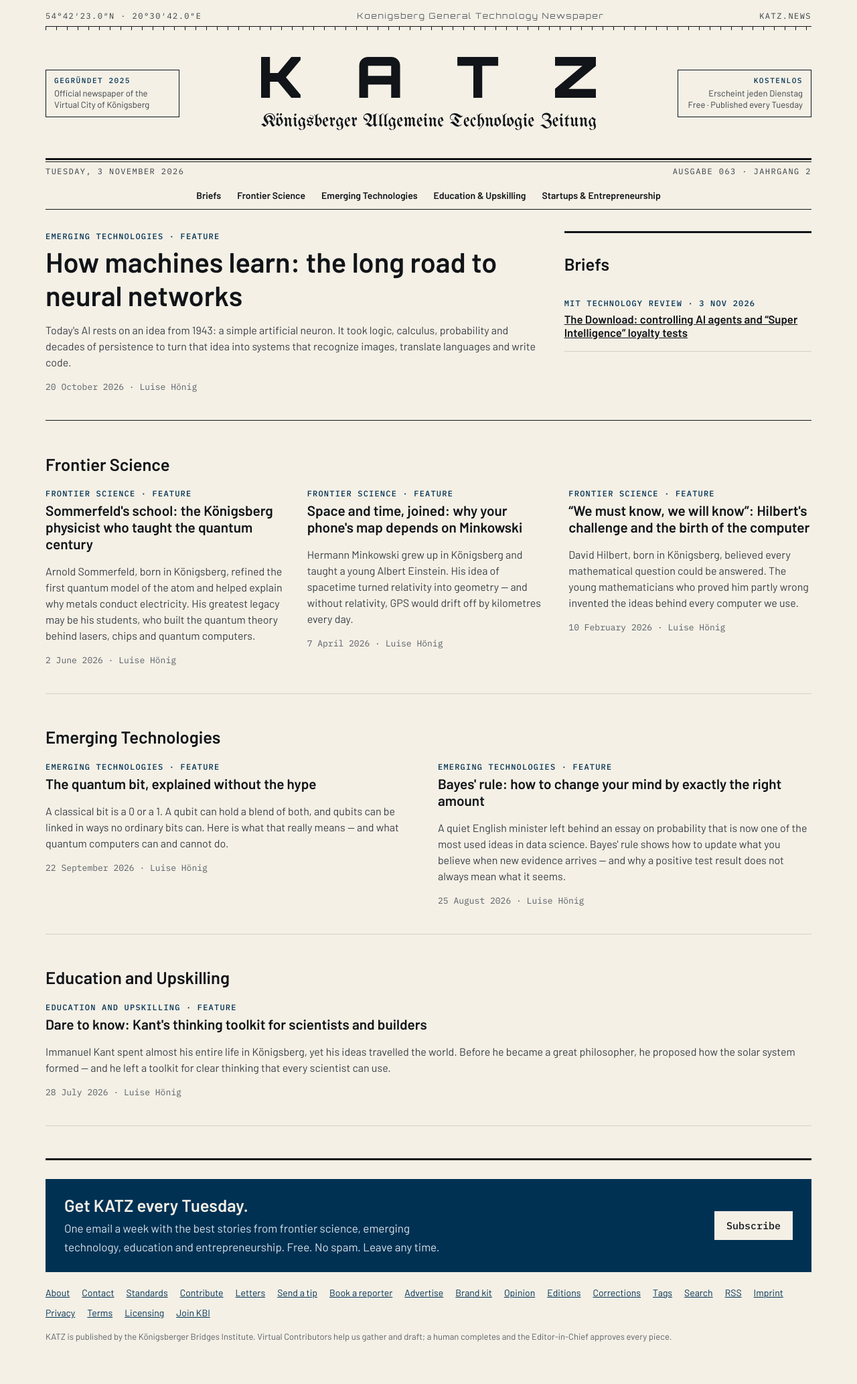
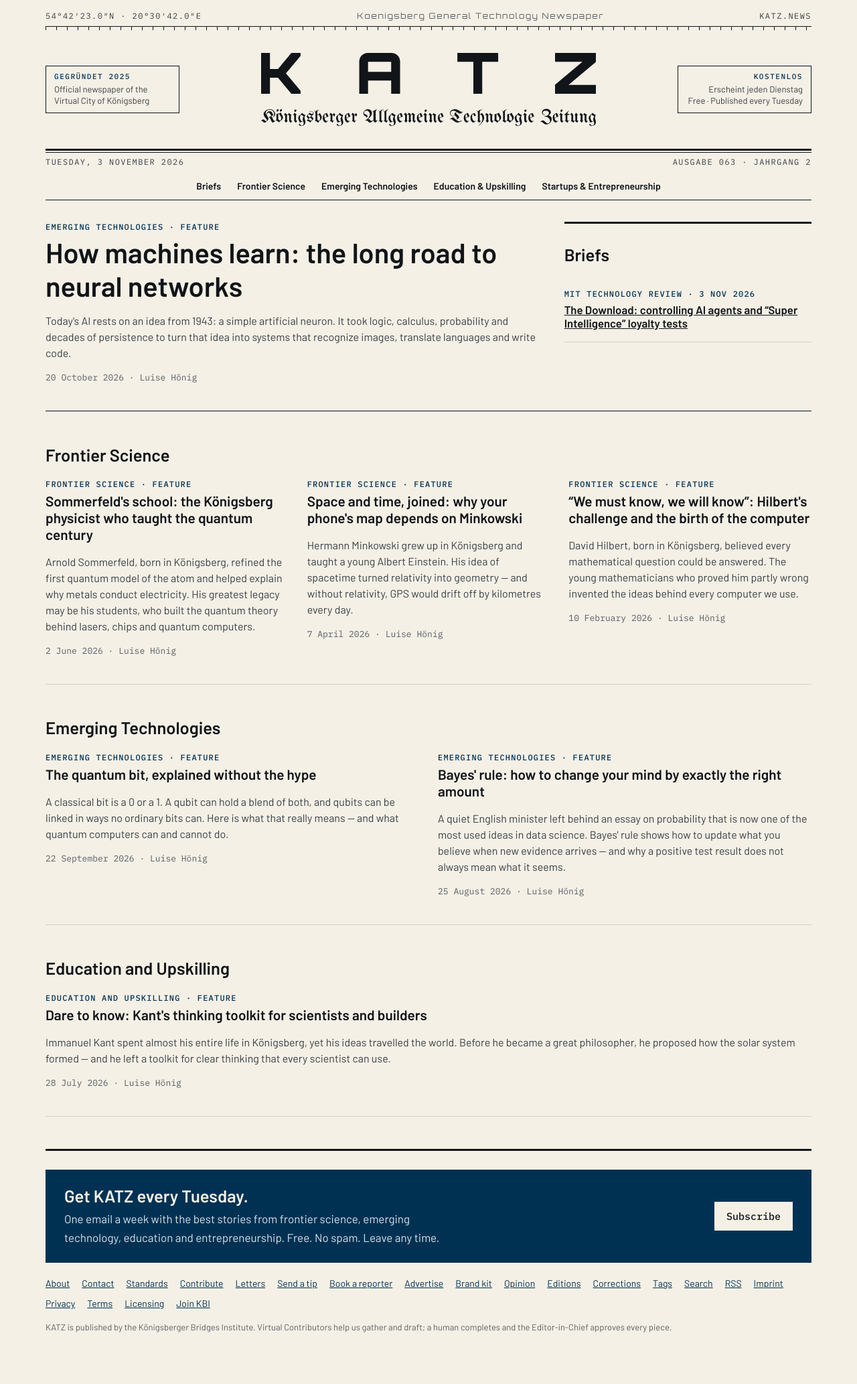
Before and after one commit to katz-news/katz.news, a Jekyll site: the page built from index.html, in a window 1280 px wide. Shown: the whole page at 67% size. Built offline with Jekyll 4.4.1, drawn with Linux system fonts in a browser that asks for light colours.

```diff
--- a/_data/build.yml
+++ b/_data/build.yml
@@ -1 +1 @@
-published_at: 2026-11-05T06:02:32Z
+published_at: 2026-11-05T08:25:12Z
--- a/assets/css/katz.css
+++ b/assets/css/katz.css
@@ -24,14 +24,14 @@ a:hover { color: var(--ink); }
 /* Masthead */
 .masthead { padding-top: 16px; }
 .rail { display: flex; justify-content: space-between; gap: 16px; flex-wrap: wrap; font: 400 12px/1.4 var(--mono); letter-spacing: .12em; color: var(--graphite); text-transform: uppercase; }
-.ticks { height: 6px; margin: 6px 0 10px; border-top: 1px solid var(--ink); background: repeating-linear-gradient(90deg, var(--ink) 0 1px, transparent 1px 16px); }
+.ticks { height: 6px; margin: 6px 0 4px; border-top: 1px solid var(--ink); background: repeating-linear-gradient(90deg, var(--ink) 0 1px, transparent 1px 16px); }
 .mast-grid { display: grid; grid-template-columns: 200px minmax(0, 1fr) 200px; gap: 24px; align-items: center; }
 .ear { border: 1px solid var(--ink); padding: 8px 12px; display: flex; flex-direction: column; gap: 4px; font-size: 13px; line-height: 1.35; color: var(--graphite); }
 .ear.right { text-align: right; }
 .ear-label { font: 500 11px var(--mono); letter-spacing: .14em; color: var(--prussian); }
 .lockup { display: flex; flex-direction: column; align-items: center; gap: 10px; text-decoration: none; }
 .lockup img { width: 100%; max-width: 560px; height: auto; }
-.double-rule { border-top: 3px solid var(--ink); border-bottom: 1px solid var(--ink); height: 6px; margin: 12px 0 6px; }
+.double-rule { border-top: 3px solid var(--ink); border-bottom: 1px solid var(--ink); height: 6px; margin: 4px 0 6px; }
 .rail.bottom { align-items: center; padding-bottom: 6px; border-bottom: 1px solid var(--line); }
 .sections { display: flex; gap: 6px 18px; flex-wrap: wrap; justify-content: center; }
 .sections a { color: var(--prussian); text-decoration: none; padding: 6px 0; }
```
